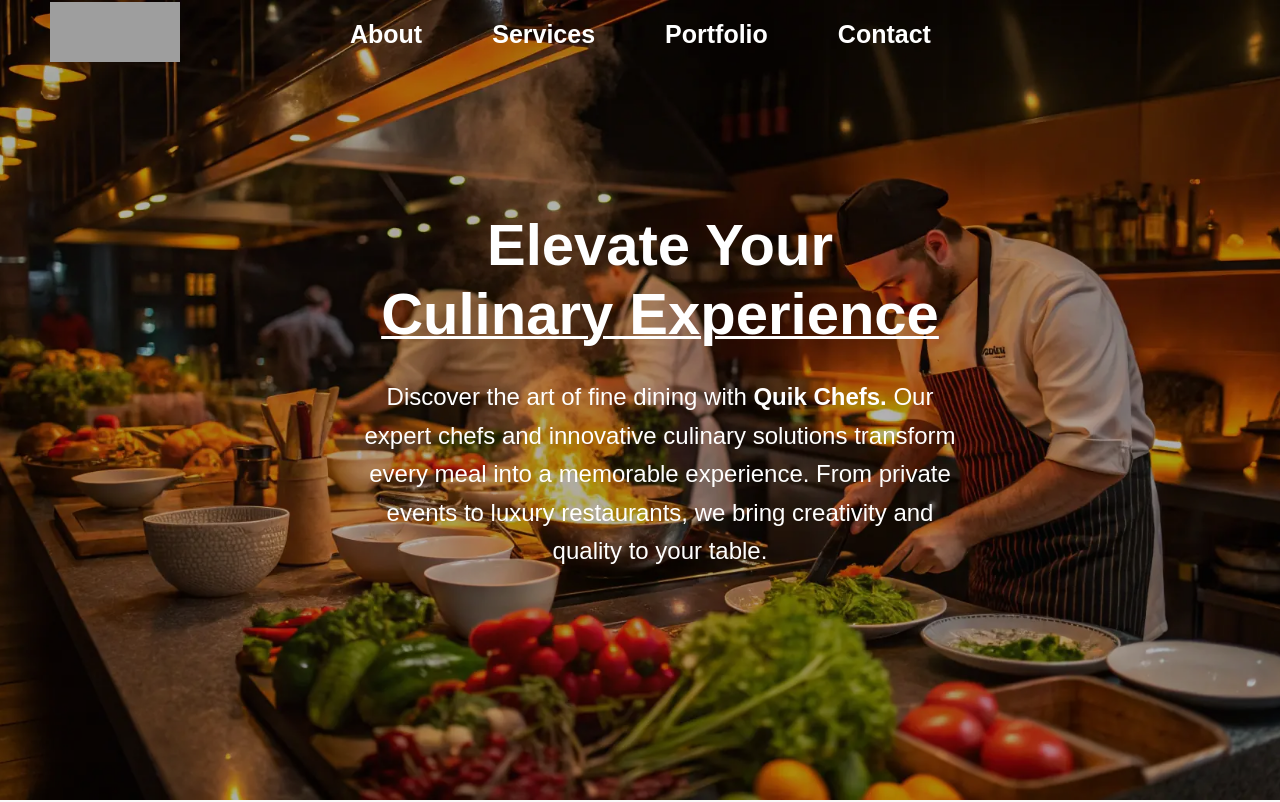
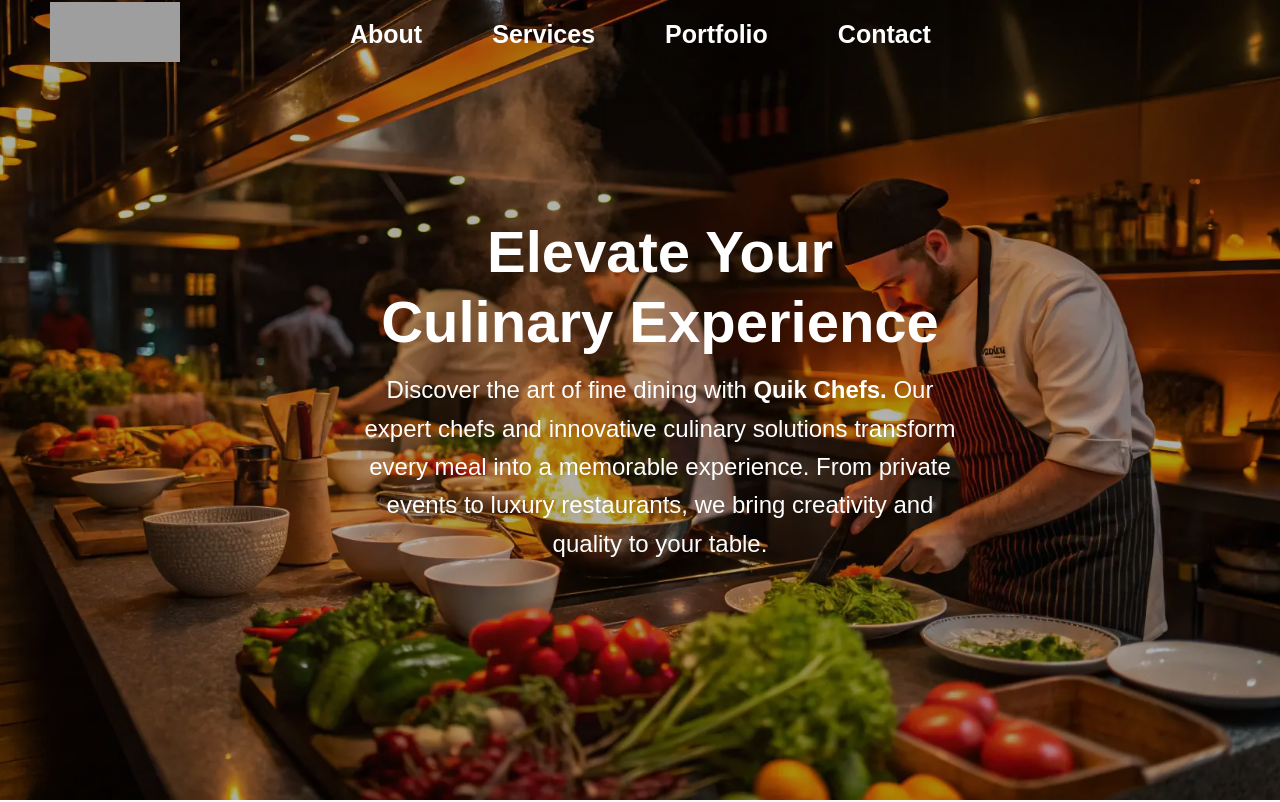
Before and after one commit to Aarushi08sood/QuikChefs, a React (Create React App) app: page / in a window 1280 px wide. Shown: the top 802 px of the page. Built offline with nearby package versions, Linux system fonts and the light colour scheme; grey boxes are pictures that could not be loaded.

Commit message:
Update Hero.js

```diff
--- a/src/components/Hero.js
+++ b/src/components/Hero.js
@@ -1,5 +1,5 @@
 import React from "react";
-import Button from "./Button";
+
 import "./../styles/Hero.css";
 import heroImage from "./../assets/hero-image.jpg";
 
@@ -16,7 +16,7 @@ const Hero = () => {
       <div className="hero-content">
         <h1>
           Elevate Your <br />
-          <span className="underline">Culinary Experience</span>
+          Culinary Experience
         </h1>
         <p>
           Discover the art of fine dining with <strong>Quik Chefs.</strong> Our expert chefs and
```
